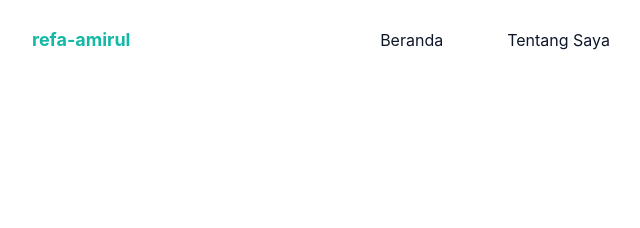
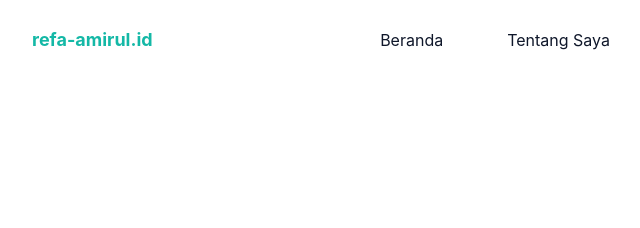
Before and after one commit to refaamirul/refaamirul.github.io, a website: page index.html in a window 1280 px wide. Shown: the top 228 px of the page, 0-640 px from the left. Drawn offline with Linux system fonts and the light colour scheme.

Commit message:
ubah nama bagian header

```diff
--- a/index.html
+++ b/index.html
@@ -32,7 +32,7 @@
       <div class="container">
         <div class="relative flex items-center justify-between">
           <div class="px-4">
-            <a href="#home" class="block py-6 text-lg font-bold text-primary">refa-amirul</a>
+            <a href="#home" class="block py-6 text-lg font-bold text-primary">refa-amirul.id</a>
           </div>
           <div class="flex items-center px-4">
             <button id="hamburger" name="hamburger" type="button" class="absolute right-4 block lg:hidden">
```
